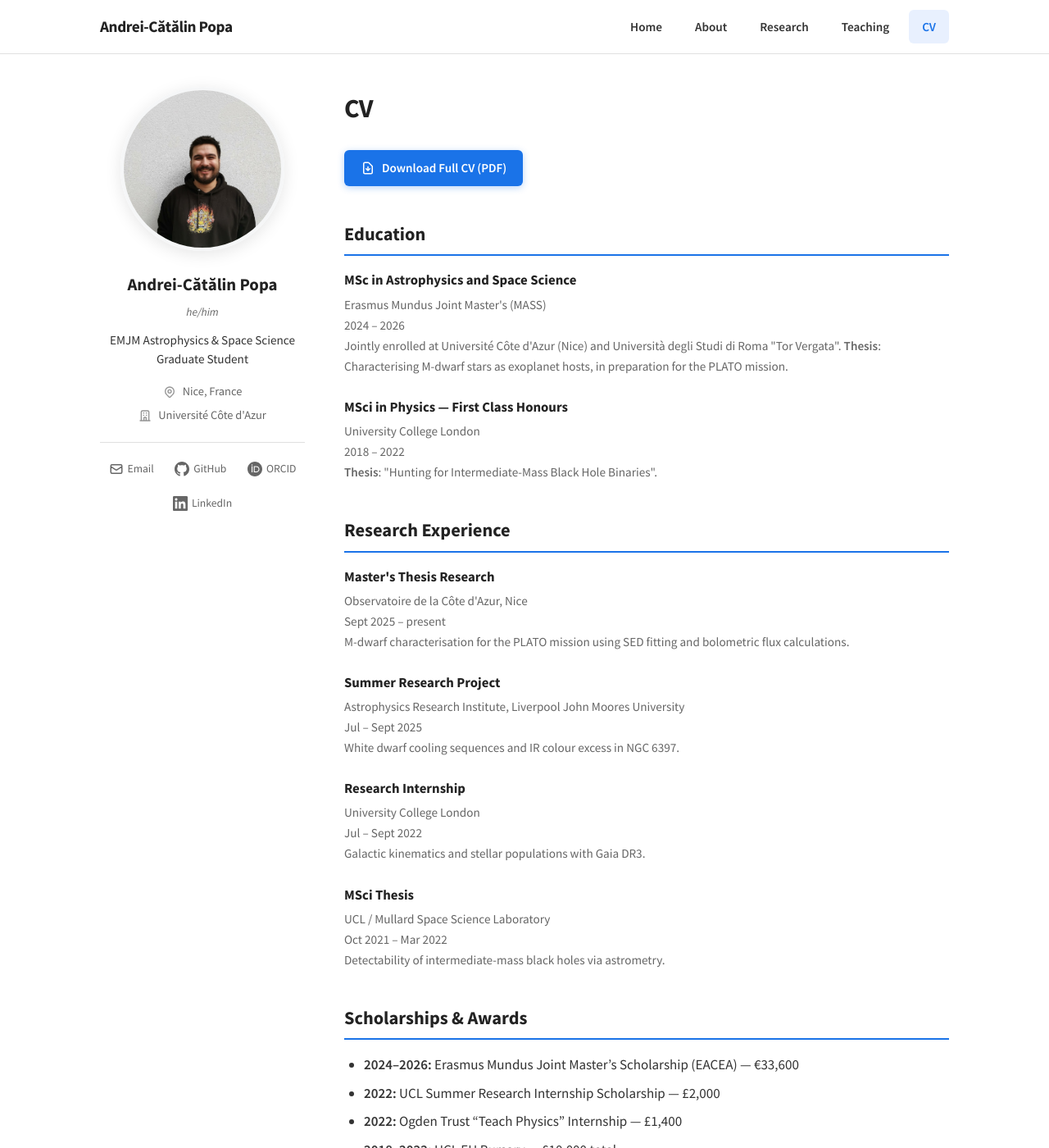
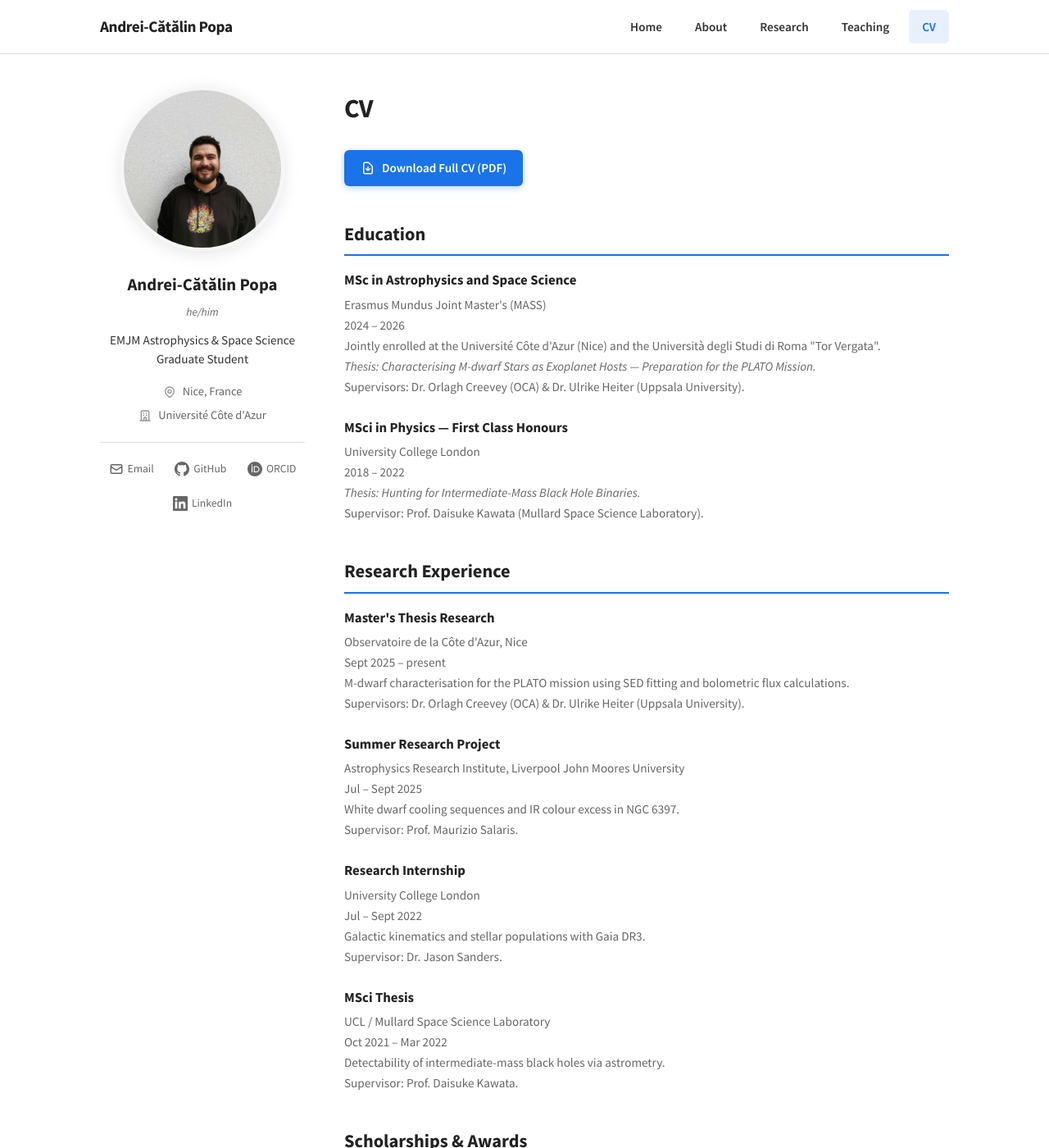
Before and after one commit to acpopa/acpopa.github.io, a Jekyll site: the page built from cv.md, in a window 1280 px wide and 1400 px high. Shown: the whole window at 82% size. Built offline with Jekyll 4.4.1, drawn with Linux system fonts in a browser that asks for light colours.

Commit message:
Update cv.md

```diff
--- a/cv.md
+++ b/cv.md
@@ -19,16 +19,17 @@ permalink: /cv/
 <h3>MSc in Astrophysics and Space Science</h3>
 <p class="cv-meta">Erasmus Mundus Joint Master's (MASS)</p>
 <p class="cv-date">2024 – 2026</p>
-<p>Jointly enrolled at Université Côte d'Azur (Nice) and Università degli Studi di Roma "Tor Vergata".
-
-<strong>Thesis</strong>: Characterising M-dwarf stars as exoplanet hosts, in preparation for the PLATO mission.</p>
+<p>Jointly enrolled at the Université Côte d'Azur (Nice) and the Università degli Studi di Roma "Tor Vergata".<br>
+<em>Thesis: Characterising M-dwarf Stars as Exoplanet Hosts — Preparation for the PLATO Mission.</em><br>
+Supervisors: Dr. Orlagh Creevey (OCA) & Dr. Ulrike Heiter (Uppsala University).</p>
 </div>
 
 <div class="cv-entry">
 <h3>MSci in Physics — First Class Honours</h3>
 <p class="cv-meta">University College London</p>
 <p class="cv-date">2018 – 2022</p>
-<p> <strong>Thesis</strong>: "Hunting for Intermediate-Mass Black Hole Binaries".</p>
+<p><em>Thesis: Hunting for Intermediate-Mass Black Hole Binaries.</em><br>
+Supervisor: Prof. Daisuke Kawata (Mullard Space Science Laboratory).</p>
 </div>
 
 ## Research Experience
@@ -37,28 +38,32 @@ permalink: /cv/
 <h3>Master's Thesis Research</h3>
 <p class="cv-meta">Observatoire de la Côte d'Azur, Nice</p>
 <p class="cv-date">Sept 2025 – present</p>
-<p>M-dwarf characterisation for the PLATO mission using SED fitting and bolometric flux calculations.</p>
+<p>M-dwarf characterisation for the PLATO mission using SED fitting and bolometric flux calculations.<br>
+Supervisors: Dr. Orlagh Creevey (OCA) & Dr. Ulrike Heiter (Uppsala University).</p>
 </div>
 
 <div class="cv-entry">
 <h3>Summer Research Project</h3>
 <p class="cv-meta">Astrophysics Research Institute, Liverpool John Moores University</p>
 <p class="cv-date">Jul – Sept 2025</p>
-<p>White dwarf cooling sequences and IR colour excess in NGC 6397.</p>
+<p>White dwarf cooling sequences and IR colour excess in NGC 6397.<br>
+Supervisor: Prof. Maurizio Salaris.</p>
 </div>
 
 <div class="cv-entry">
 <h3>Research Internship</h3>
 <p class="cv-meta">University College London</p>
 <p class="cv-date">Jul – Sept 2022</p>
-<p>Galactic kinematics and stellar populations with Gaia DR3.</p>
+<p>Galactic kinematics and stellar populations with Gaia DR3.<br>
+Supervisor: Dr. Jason Sanders.</p>
 </div>
 
 <div class="cv-entry">
 <h3>MSci Thesis</h3>
 <p class="cv-meta">UCL / Mullard Space Science Laboratory</p>
 <p class="cv-date">Oct 2021 – Mar 2022</p>
-<p>Detectability of intermediate-mass black holes via astrometry.</p>
+<p>Detectability of intermediate-mass black holes via astrometry.<br>
+Supervisor: Prof. Daisuke Kawata.</p>
 </div>
 
 ## Scholarships & Awards
```
